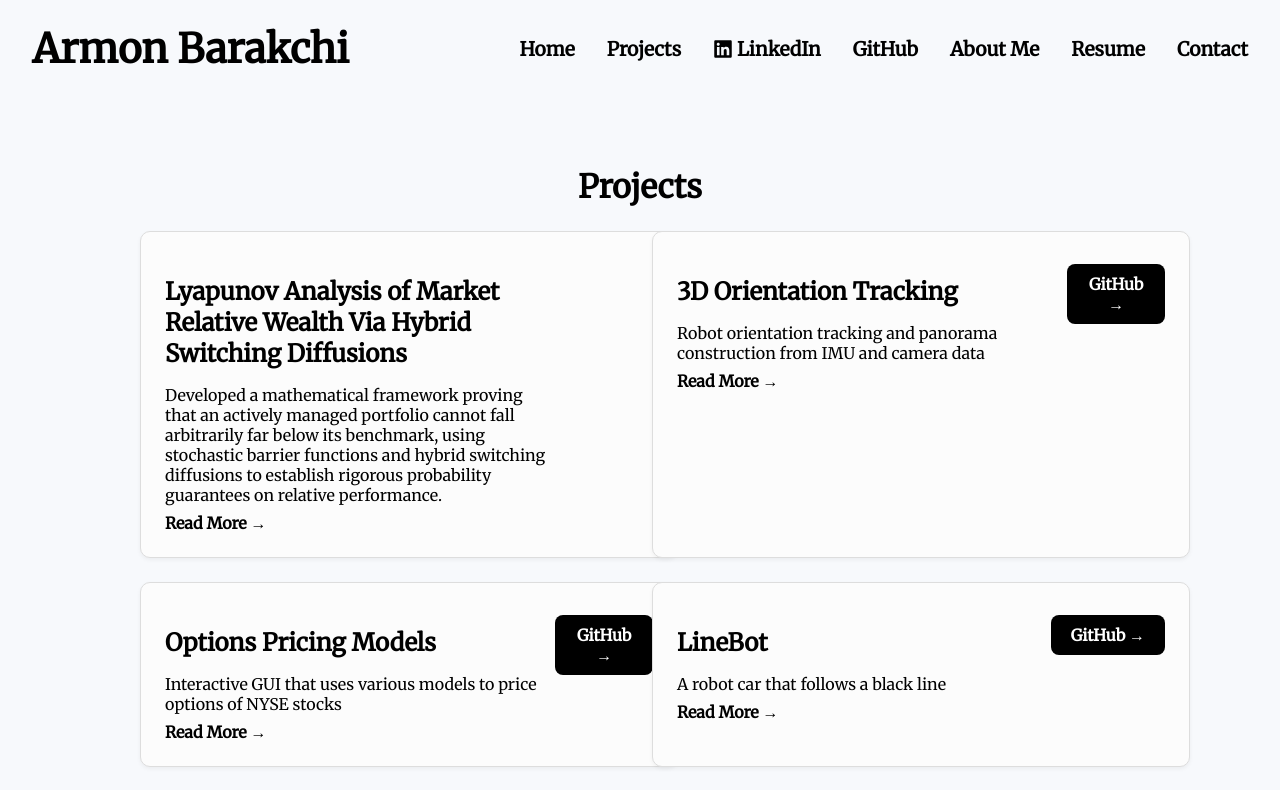
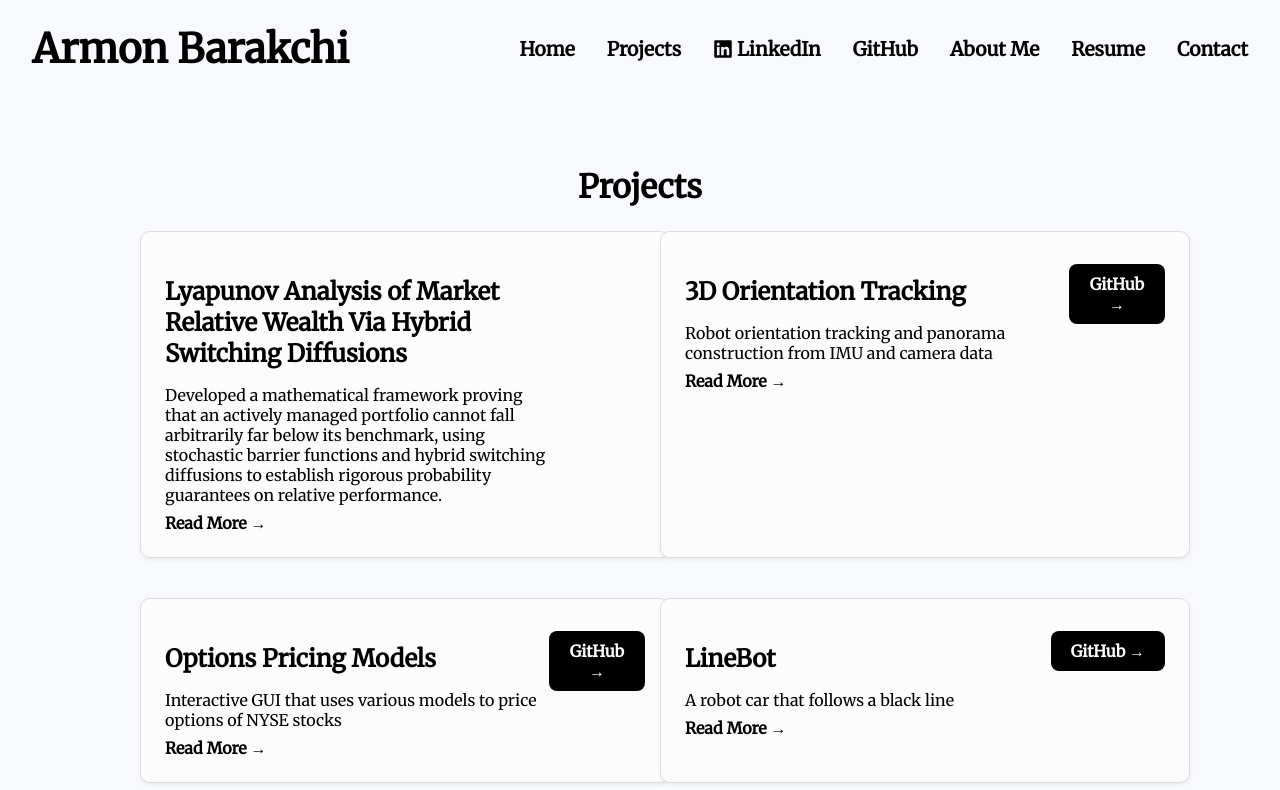
Before and after one commit to ArmonBarakchi/ArmonWebsite, a React (Create React App) app in the folder frontend/: page /projects in a window 1280 px wide. Shown: the top 790 px of the page. Built offline with nearby package versions, Linux system fonts and the light colour scheme.

Commit message:
fixed build

```diff
--- a/frontend/src/components/Projects.css
+++ b/frontend/src/components/Projects.css
@@ -9,7 +9,7 @@
 .project-list {
   display: grid;
   grid-template-columns: repeat(2, 1fr);
-  gap: 1.5rem;
+  gap: 2.5rem;
   margin-top: 1.5rem;
 }
 @media (max-width: 768px) {
--- a/frontend/src/components/hybridwealth.js
+++ b/frontend/src/components/hybridwealth.js
@@ -37,4 +37,4 @@ To answer this, the paper models the portfolio's log-relative wealth as a hybrid
   );
 };
 
-export default Hybridwealt();
+export default Hybridwealt;
```
